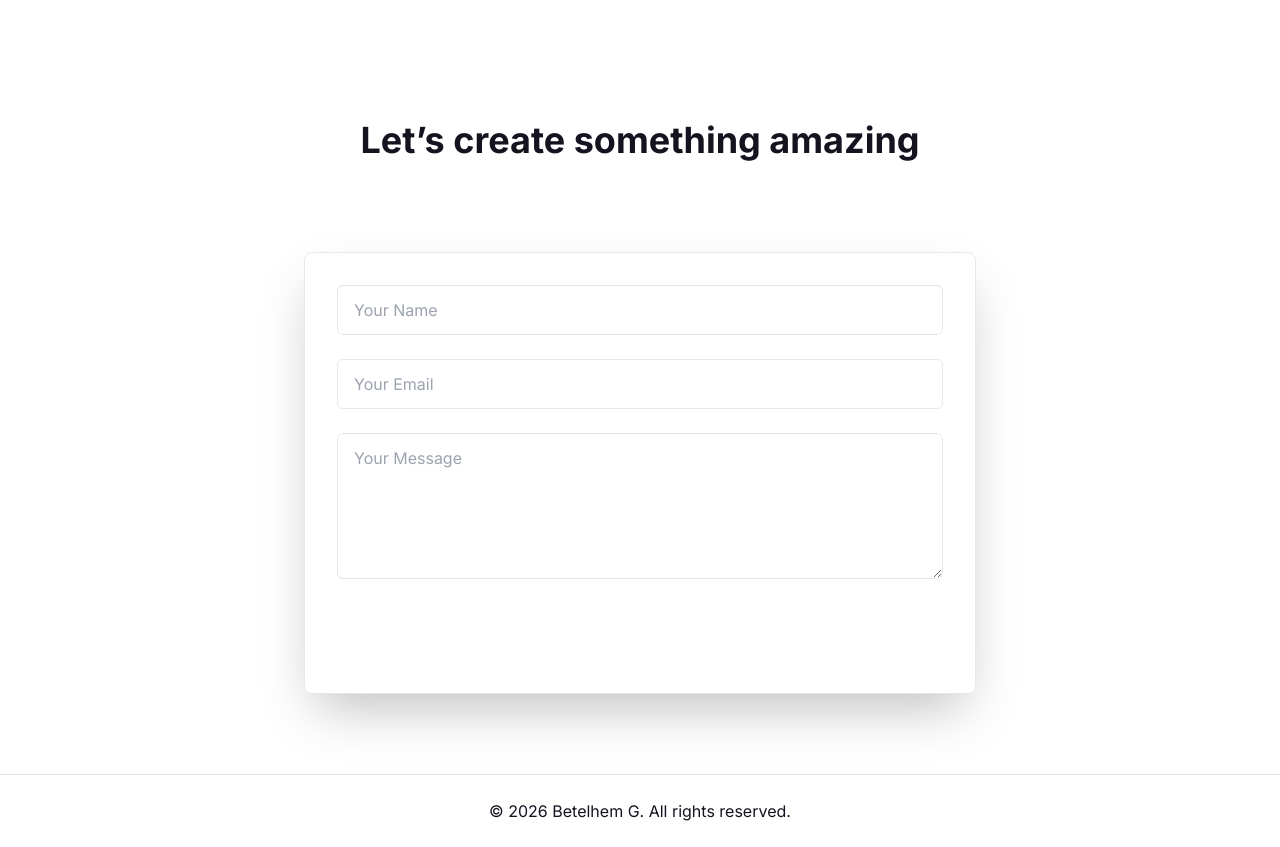
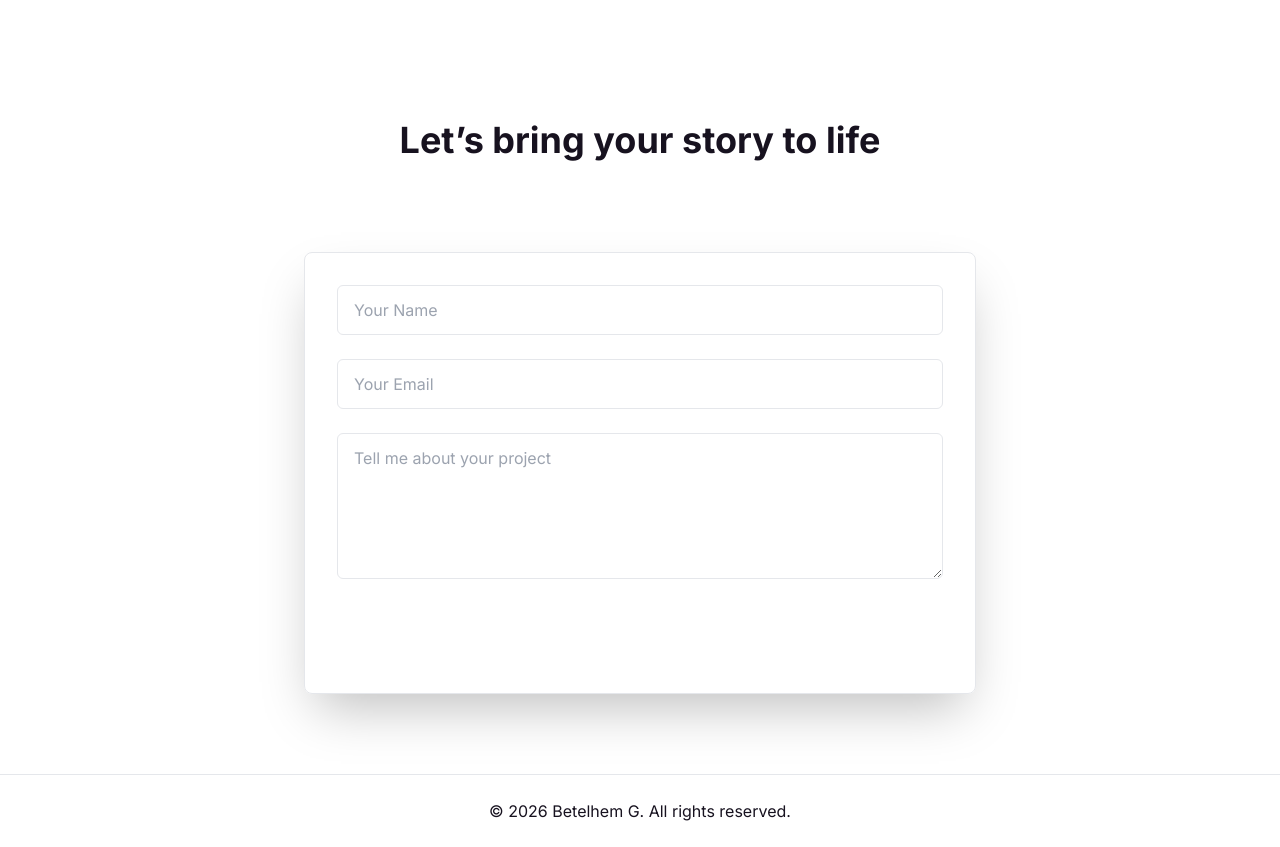
Before and after one commit to binyamgobezieayele/video-editor-portfolio, a React (Vite) app: page / in a window 1280 px wide. Shown: the part 5220-6067 px from the top of the page. Built offline with nearby package versions, Linux system fonts and the light colour scheme.

Commit message:
Update contact copy for animation clients

```diff
--- a/components/Contact.tsx
+++ b/components/Contact.tsx
@@ -46,8 +46,8 @@ const Contact: React.FC = () => {
       variants={sectionVariants}
     >
       <div className="max-w-7xl mx-auto px-4 sm:px-6 lg:px-8 text-center">
-        <motion.h2 variants={itemVariants} className="text-4xl font-bold text-text-primary dark:text-white">Let’s create something amazing</motion.h2>
-        <motion.p variants={itemVariants} className="mt-4 text-lg bg-gradient-to-r from-accent-start to-accent-end bg-clip-text text-transparent font-semibold">Message me for a free sample!</motion.p>
+        <motion.h2 variants={itemVariants} className="text-4xl font-bold text-text-primary dark:text-white">Let’s bring your story to life</motion.h2>
+        <motion.p variants={itemVariants} className="mt-4 text-lg bg-gradient-to-r from-accent-start to-accent-end bg-clip-text text-transparent font-semibold">Tell me about your cartoon animation or video editing project.</motion.p>
 
         <motion.div variants={itemVariants} className="mt-12 max-w-2xl mx-auto bg-secondary dark:bg-[#11111F] p-8 rounded-lg shadow-2xl border border-primary dark:border-[#0A0A14] hover:border-accent-start/30 transition-colors">
           {submitted ? (
@@ -82,7 +82,7 @@ const Contact: React.FC = () => {
                 <textarea
                   name="message"
                   rows={5}
-                  placeholder="Your Message"
+                  placeholder="Tell me about your project"
                   required
                   value={formData.message}
                   onChange={handleChange}
```
